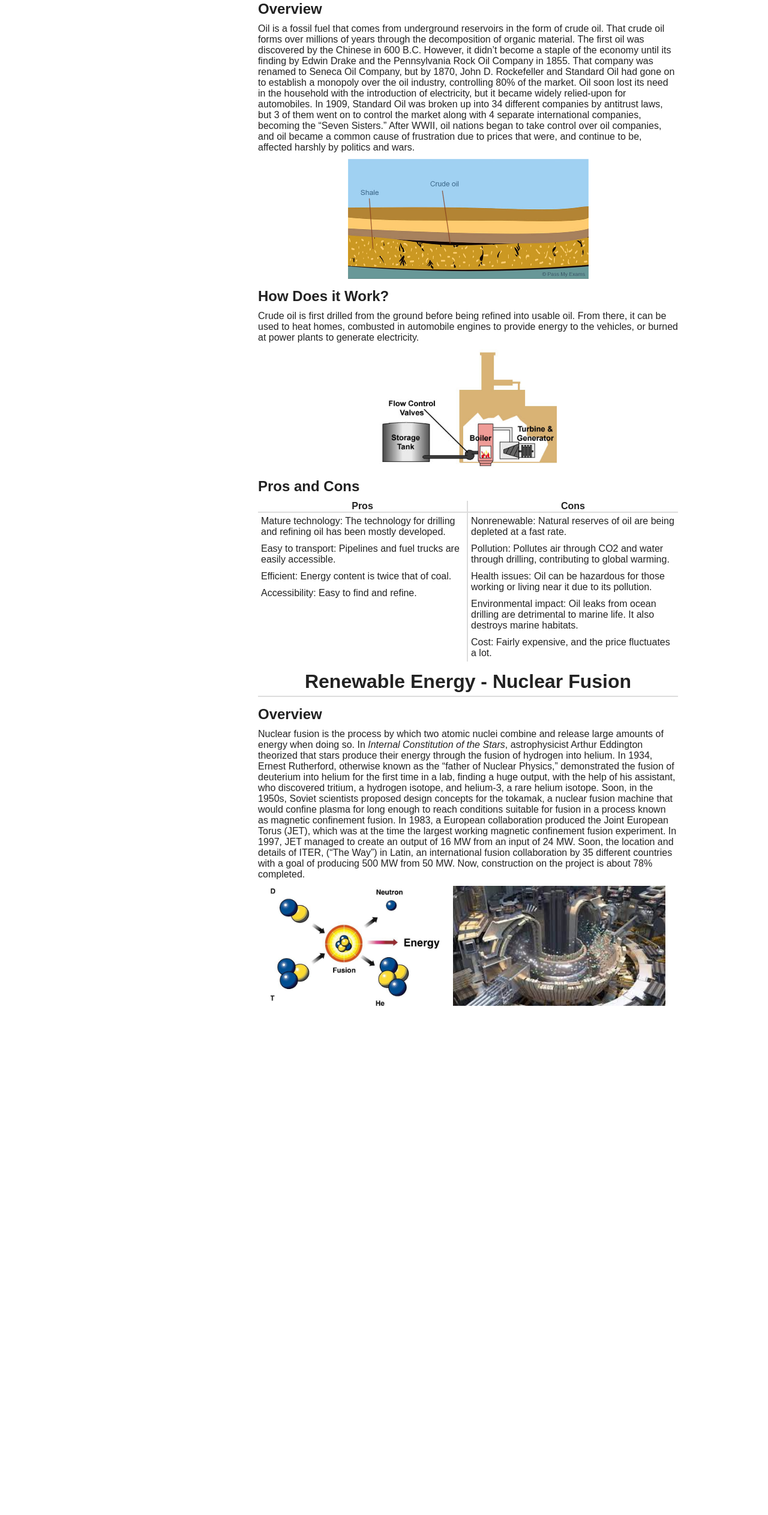
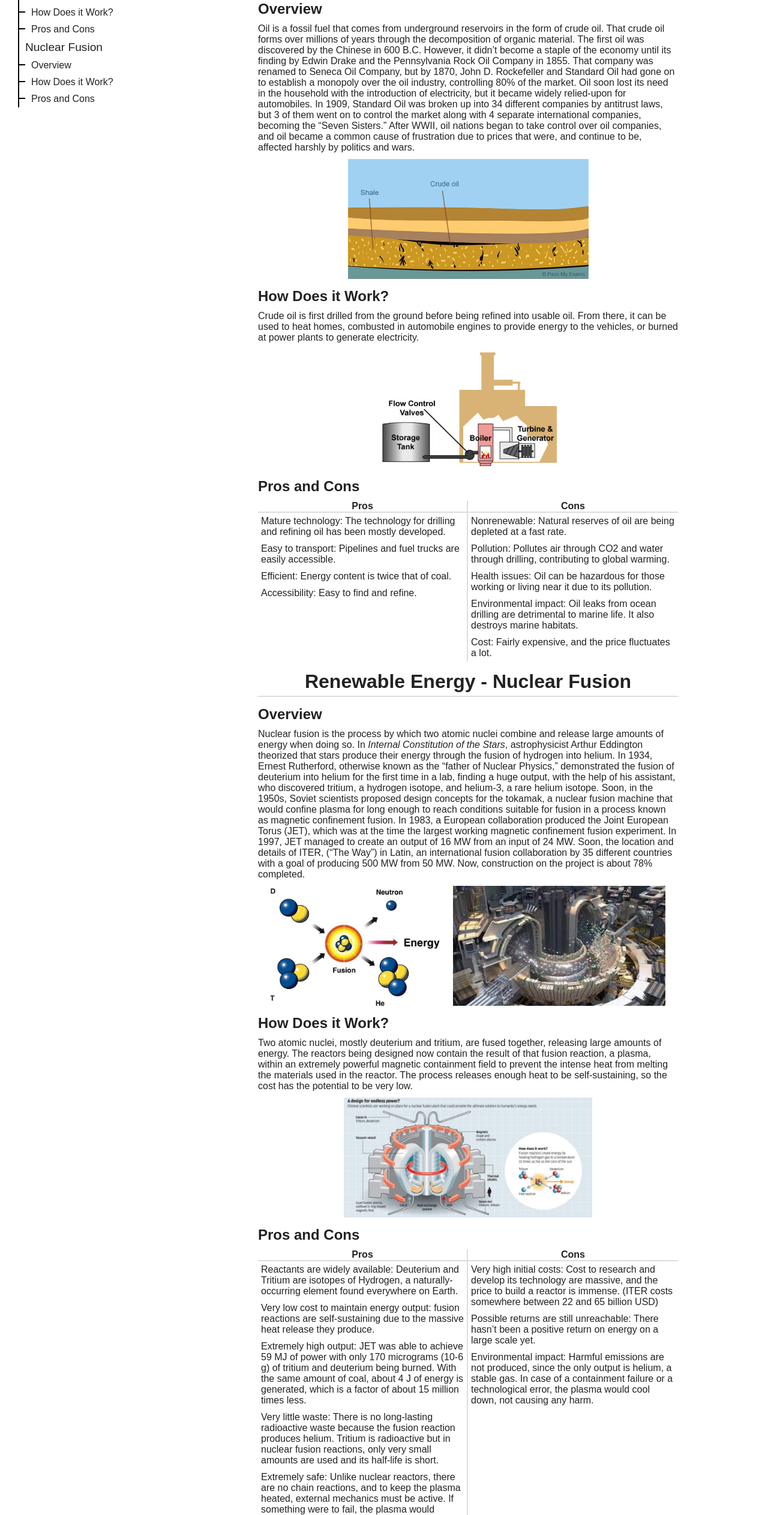
Before and after one commit to BK2004/apes-fuels.github.io, a plain HTML site: page index.html in a window 1280 px wide. Shown: the part 88-2614 px from the top of the page at 60% size. Before the commit the page ends 1780 px from the top, so only its background shows below. Drawn offline with Linux system fonts and the light colour scheme.

Commit message:
Finished project

```diff
--- a/index.html
+++ b/index.html
@@ -7,11 +7,21 @@
     <body>
         <div class="main">
             <div class="timeline">
-                placeholder
+                <div class="wrapper">
+                    <a class="timeline-heading" href="#heading-oil">Oil</a>
+                    <a class="timeline-link" href="#overview-oil">Overview</a>
+                    <a class="timeline-link" href="#how-does-it-work-oil">How Does it Work?</a>
+                    <a class="timeline-link" href="#pros-and-cons-oil">Pros and Cons</a>
+                    <a class="timeline-heading" href="#heading-nuclear">Nuclear Fusion</a>
+                    <a class="timeline-link" href="#overview-nuclear">Overview</a>
+                    <a class="timeline-link" href="#how-does-it-work-nuclear">How Does it Work?</a>
+                    <a class="timeline-link" href="#pros-and-cons-nuclear">Pros and Cons</a>
+                </div>
+                <a href="#heading-oil" style="margin: 15px;">Back to Top</a>
             </div>
             <div class="content">
-                <h1 id="heading-coal">Nonrenewable Energy - Oil</h1>
-                <div class="section" id="overview-coal">
+                <h1 id="heading-oil">Nonrenewable Energy - Oil</h1>
+                <div class="section" id="overview-oil">
                     <h2>Overview</h2>
                     <p>Oil is a fossil fuel that comes from underground reservoirs in the form of crude oil.
                     That crude oil forms over millions of years through the decomposition of organic material.
@@ -28,7 +38,7 @@
                         <img src="images/crudeoilformation.jpg" alt="Crude oil formation">
                     </div>
                 </div>
-                <div class="section" id="how-does-it-work-coal">
+                <div class="section" id="how-does-it-work-oil">
                     <h2>How Does it Work?</h2>
                     <p>Crude oil is first drilled from the ground before being refined into usable oil.
                     From there, it can be used to heat homes, combusted in automobile engines to provide energy to the vehicles, or burned at power plants
@@ -37,7 +47,7 @@
                         <img src="images/crudeoilproduction.jpg" alt="Energy production by crude oil">
                     </div>
                 </div>
-                <div class="section" id="pros-and-cons-coal">
+                <div class="section" id="pros-and-cons-oil">
                     <h2>Pros and Cons</h2>
                     <table>
                         <thead>
@@ -69,7 +79,7 @@
                         </tbody>
                     </table>
                 </div>
-                <h1 id="heading-nuclear-fusion">Renewable Energy - Nuclear Fusion</h1>
+                <h1 id="heading-nuclear">Renewable Energy - Nuclear Fusion</h1>
                 <div class="section" id="overview-nuclear">
                     <h2>Overview</h2>
                     <p>Nuclear fusion is the process by which two atomic nuclei combine and release large amounts of energy when doing so.
@@ -85,9 +95,51 @@
                         Now, construction on the project is about 78% completed.
                     </p>
                     <div class="image-row">
-                        <img src="images/nuclearfusionproduction.jpg" alt="How does nuclear fusion work">
+                        <img src="images/nuclearfusionproduction.jpg" alt="What is nuclear fusion">
                         <img src="images/iter.jpg" alt="ITER concept">
                     </div>
+                </div>
+                <div class="section" id="how-does-it-work-nuclear">
+                    <h2>How Does it Work?</h2>
+                    <p>Two atomic nuclei, mostly deuterium and tritium, are fused together, releasing large amounts of energy.
+                        The reactors being designed now contain the result of that fusion reaction, a plasma,
+                        within an extremely powerful magnetic containment field to prevent the intense heat from melting the materials used in the reactor.
+                        The process releases enough heat to be self-sustaining, so the cost has the potential to be very low.
+                    </p>
+                    <div class="image-row">
+                        <img src="images/nuclearfusiondisplay.jpg" alt="How does nuclear fusion work">
+                    </div>
+                </div>
+                <div class="section" id="pros-and-cons-nuclear">
+                    <h2>Pros and Cons</h2>
+                    <table>
+                        <thead>
+                            <tr>
+                                <th>Pros</th>
+                                <th>Cons</th>
+                            </tr>
+                        </thead>
+                        <tbody>
+                            <tr>
+                                <td>
+                                    <ul>
+                                        <li>Reactants are widely available: Deuterium and Tritium are isotopes of Hydrogen, a naturally-occurring element found everywhere on Earth.</li>
+                                        <li>Very low cost to maintain energy output: fusion reactions are self-sustaining due to the massive heat release they produce.</li>
+                                        <li>Extremely high output: JET was able to achieve 59 MJ of power with only 170 micrograms (10-6 g) of tritium and deuterium being burned.  With the same amount of coal, about 4 J of energy is generated, which is a factor of about 15 million times less.</li>
+                                        <li>Very little waste: There is no long-lasting radioactive waste because the fusion reaction produces helium. Tritium is radioactive but in nuclear fusion reactions, only very small amounts are used and its half-life is short.</li>
+                                        <li>Extremely safe: Unlike nuclear reactors, there are no chain reactions, and to keep the plasma heated, external mechanics must be active. If something were to fail, the plasma would simply cool, causing no harm.</li>
+                                    </ul>
+                                </td>
+                                <td>
+                                    <ul>
+                                        <li>Very high initial costs: Cost to research and develop its technology are massive, and the price to build a reactor is immense. (ITER costs somewhere between 22 and 65 billion USD)</li>
+                                        <li>Possible returns are still unreachable: There hasn’t been a positive return on energy on a large scale yet.</li>
+                                        <li>Environmental impact: Harmful emissions are not produced, since the only output is helium, a stable gas. In case of a containment failure or a technological error, the plasma would cool down, not causing any harm.</li>
+                                    </ul>
+                                </td>
+                            </tr>
+                        </tbody>
+                    </table>
                 </div>
             </div>
         </div>
--- a/styles.css
+++ b/styles.css
@@ -11,6 +11,10 @@
     background-color: inherit;
     color: inherit;
     font-family: Arial, Helvetica, sans-serif;
+}
+
+html {
+    scroll-behavior: smooth;
 }
 
 body {
@@ -72,8 +76,47 @@ div {
     width: 100%;
 }
 
+.wrapper {
+    width: 100%;
+    display: flex;
+    flex-direction: column;
+    position: relative;
+    margin-left: 15px;
+    margin-top: 20px;
+}
+
 .timeline {
-    width: 100%;
+    display: flex;
+    flex-direction: column;
+    justify-content: space-between;
+}
+
+a {
+    text-decoration: none;
+}
+
+.timeline-heading {
+    padding: 5px 0px 5px 10px;
+    border-left: 2px solid black;
+    background-color: transparent;
+    font-size: 1.2rem;
+}
+
+.timeline-link {
+    padding: 5px 0px 5px 20px;
+    background-color: transparent;
+    border-left: 2px solid black;
+    position: relative;
+}
+
+.timeline-link::after {
+    position: absolute;
+    content: '';
+    height: 2px;
+    width: 10px;
+    left: 0;
+    top: calc(50% - 2px);
+    background-color: black;
 }
 
 .content {
```
Also changed, not shown: images/nuclearfusiondisplay.jpg (added).
